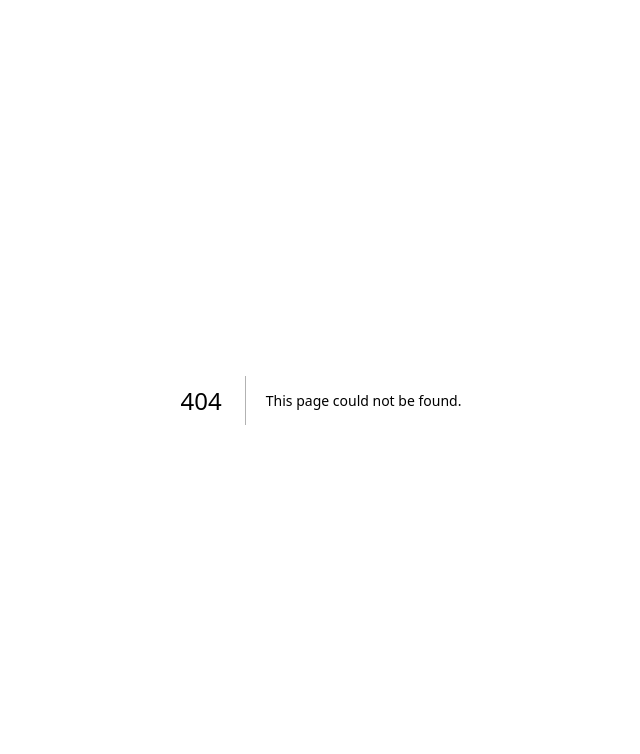
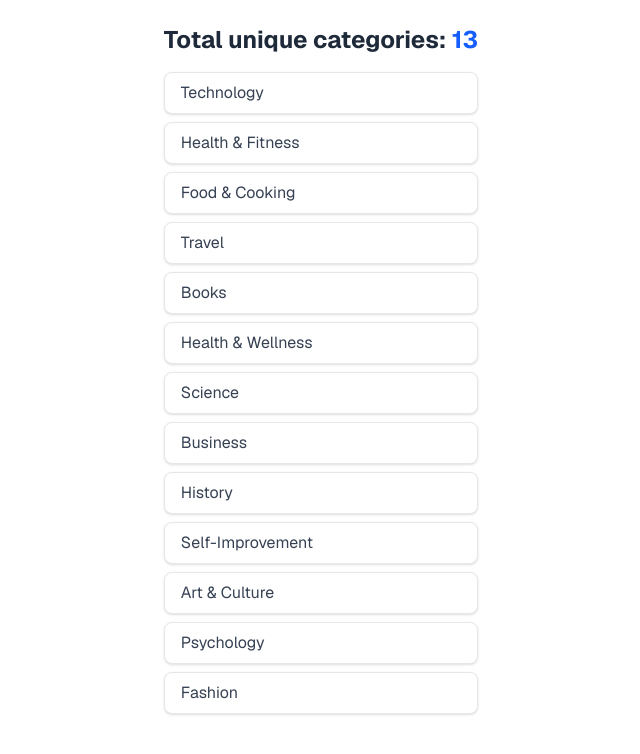
Before and after one commit to tracytratran/nextjs-playground, a Next.js app: page /blogs in a window 1280 px wide. Before the commit this address had no page. Shown: the top 754 px of the page, without its empty margins (319-959 px from the left). Built offline with nearby package versions, Linux system fonts and the light colour scheme.

Commit message:
Show the list and count of all unique categories of blogs in data.js

```diff
--- /dev/null
+++ b/app/blogs/page.js
@@ -0,0 +1,34 @@
+import blogs from "../data";
+
+export default function Blog() {
+  // const blogResponse = await fetch("https://api.vercel.app/blog");
+  // if (!blogResponse.ok)
+  //   throw new Error(`HTTP Error: ${blogResponse.status} ${blogResponse.statusText}`);
+
+  // const blog = await blogResponse.json();
+
+  // const categories = blogs.map((blog) => {
+  //   return { id: blog.id, category: blog.category };
+  // });
+  const categories = blogs.map((blog) => blog.category);
+  const uniqueCategories = [...new Set(categories)];
+
+  return (
+    <div className="max-w-2xl mx-auto p-6 font-sans">
+      <h1 className="text-2xl font-bold text-gray-800 mb-4">
+        Total unique categories:{" "}
+        <span className="text-blue-600">{uniqueCategories.length}</span>
+      </h1>
+      <ul className="space-y-2">
+        {uniqueCategories.map((category) => (
+          <li
+            key={category}
+            className="bg-white border border-gray-200 rounded-lg px-4 py-2 text-gray-700 shadow-sm hover:bg-blue-50 hover:border-blue-300 transition-colors"
+          >
+            {category}
+          </li>
+        ))}
+      </ul>
+    </div>
+  );
+}
--- /dev/null
+++ b/app/data.js
@@ -0,0 +1,204 @@
+const blogs = [
+  {
+    id: 1,
+    title: "Lorem Ipsum - What Is It and How to Use It?",
+    content: "Lorem ipsum dolor sit amet, consectetur adipiscing elit. ...",
+    author: "John Doe",
+    date: "2023-08-01",
+    category: "Technology",
+  },
+  {
+    id: 2,
+    title: "The Benefits of Regular Exercise",
+    content: "Lorem ipsum dolor sit amet, consectetur adipiscing elit. ...",
+    author: "Jane Smith",
+    date: "2023-07-25",
+    category: "Health & Fitness",
+  },
+  {
+    id: 3,
+    title: "Mastering the Art of Cooking",
+    content: "Lorem ipsum dolor sit amet, consectetur adipiscing elit. ...",
+    author: "Michael Johnson",
+    date: "2023-07-18",
+    category: "Food & Cooking",
+  },
+  {
+    id: 4,
+    title: "Traveling on a Budget - Tips and Tricks",
+    content: "Lorem ipsum dolor sit amet, consectetur adipiscing elit. ...",
+    author: "Emily Brown",
+    date: "2023-07-10",
+    category: "Travel",
+  },
+  {
+    id: 5,
+    title: "The Rise of Artificial Intelligence in Modern Society",
+    content: "Lorem ipsum dolor sit amet, consectetur adipiscing elit. ...",
+    author: "David Lee",
+    date: "2023-06-29",
+    category: "Technology",
+  },
+  {
+    id: 6,
+    title: "10 Must-Read Books for Summer",
+    content: "Lorem ipsum dolor sit amet, consectetur adipiscing elit. ...",
+    author: "Sarah Johnson",
+    date: "2023-06-21",
+    category: "Books",
+  },
+  {
+    id: 7,
+    title: "The Importance of Mental Health Awareness",
+    content: "Lorem ipsum dolor sit amet, consectetur adipiscing elit. ...",
+    author: "James Smith",
+    date: "2023-06-15",
+    category: "Health & Wellness",
+  },
+  {
+    id: 8,
+    title: "Exploring Ancient Ruins in South America",
+    content: "Lorem ipsum dolor sit amet, consectetur adipiscing elit. ...",
+    author: "Olivia Adams",
+    date: "2023-06-05",
+    category: "Travel",
+  },
+  {
+    id: 9,
+    title: "The Future of Space Exploration",
+    content: "Lorem ipsum dolor sit amet, consectetur adipiscing elit. ...",
+    author: "Andrew Brown",
+    date: "2023-05-28",
+    category: "Science",
+  },
+  {
+    id: 10,
+    title: "Tips for Starting Your Own Business",
+    content: "Lorem ipsum dolor sit amet, consectetur adipiscing elit. ...",
+    author: "Elizabeth Wilson",
+    date: "2023-05-20",
+    category: "Business",
+  },
+  {
+    id: 11,
+    title: "Healthy Eating Habits for a Balanced Life",
+    content: "Lorem ipsum dolor sit amet, consectetur adipiscing elit. ...",
+    author: "Robert Lee",
+    date: "2023-05-12",
+    category: "Health & Fitness",
+  },
+  {
+    id: 12,
+    title: "The History of Ancient Civilizations",
+    content: "Lorem ipsum dolor sit amet, consectetur adipiscing elit. ...",
+    author: "Jennifer Davis",
+    date: "2023-05-05",
+    category: "History",
+  },
+  {
+    id: 13,
+    title: "Discovering Hidden Gems in Europe",
+    content: "Lorem ipsum dolor sit amet, consectetur adipiscing elit. ...",
+    author: "Daniel Smith",
+    date: "2023-04-28",
+    category: "Travel",
+  },
+  {
+    id: 14,
+    title: "The Power of Positive Thinking",
+    content: "Lorem ipsum dolor sit amet, consectetur adipiscing elit. ...",
+    author: "Sophia Johnson",
+    date: "2023-04-22",
+    category: "Self-Improvement",
+  },
+  {
+    id: 15,
+    title: "The Evolution of Modern Art",
+    content: "Lorem ipsum dolor sit amet, consectetur adipiscing elit. ...",
+    author: "William Adams",
+    date: "2023-04-15",
+    category: "Art & Culture",
+  },
+  {
+    id: 16,
+    title: "Exploring National Parks in North America",
+    content: "Lorem ipsum dolor sit amet, consectetur adipiscing elit. ...",
+    author: "Emma Wilson",
+    date: "2023-04-08",
+    category: "Travel",
+  },
+  {
+    id: 17,
+    title: "The Science Behind Climate Change",
+    content: "Lorem ipsum dolor sit amet, consectetur adipiscing elit. ...",
+    author: "Matthew Davis",
+    date: "2023-04-02",
+    category: "Science",
+  },
+  {
+    id: 18,
+    title: "Famous Landmarks Around the World",
+    content: "Lorem ipsum dolor sit amet, consectetur adipiscing elit. ...",
+    author: "Ava Johnson",
+    date: "2023-03-25",
+    category: "Travel",
+  },
+  {
+    id: 19,
+    title: "The Psychology of Happiness",
+    content: "Lorem ipsum dolor sit amet, consectetur adipiscing elit. ...",
+    author: "Ryan Smith",
+    date: "2023-03-18",
+    category: "Psychology",
+  },
+  {
+    id: 20,
+    title: "Trends in Fashion for the New Season",
+    content: "Lorem ipsum dolor sit amet, consectetur adipiscing elit. ...",
+    author: "Grace Wilson",
+    date: "2023-03-10",
+    category: "Fashion",
+  },
+  {
+    id: 21,
+    title: "The Benefits of Meditation for Stress Relief",
+    content: "Lorem ipsum dolor sit amet, consectetur adipiscing elit. ...",
+    author: "Lucas Lee",
+    date: "2023-03-02",
+    category: "Health & Wellness",
+  },
+  {
+    id: 22,
+    title: "A Guide to Starting Your Fitness Journey",
+    content: "Lorem ipsum dolor sit amet, consectetur adipiscing elit. ...",
+    author: "Ella Brown",
+    date: "2023-02-22",
+    category: "Health & Fitness",
+  },
+  {
+    id: 23,
+    title: "The Impact of Social Media on Society",
+    content: "Lorem ipsum dolor sit amet, consectetur adipiscing elit. ...",
+    author: "Alexander Davis",
+    date: "2023-02-15",
+    category: "Technology",
+  },
+  {
+    id: 24,
+    title: "Culinary Delights from Around the World",
+    content: "Lorem ipsum dolor sit amet, consectetur adipiscing elit. ...",
+    author: "Lily Smith",
+    date: "2023-02-08",
+    category: "Food & Cooking",
+  },
+  {
+    id: 25,
+    title: "Exploring Ancient Wonders of the World",
+    content: "Lorem ipsum dolor sit amet, consectetur adipiscing elit. ...",
+    author: "Noah Johnson",
+    date: "2023-02-01",
+    category: "History",
+  },
+];
+
+export default blogs;
```
